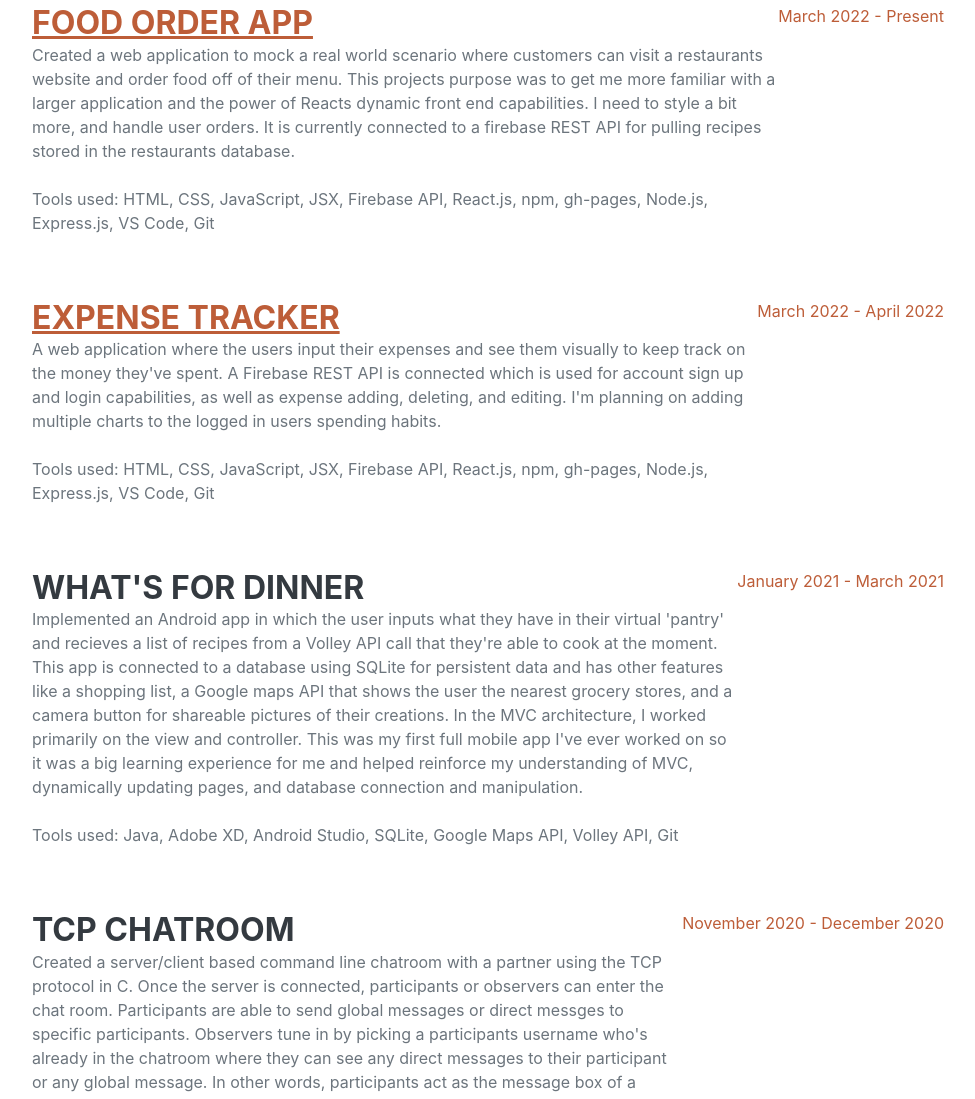
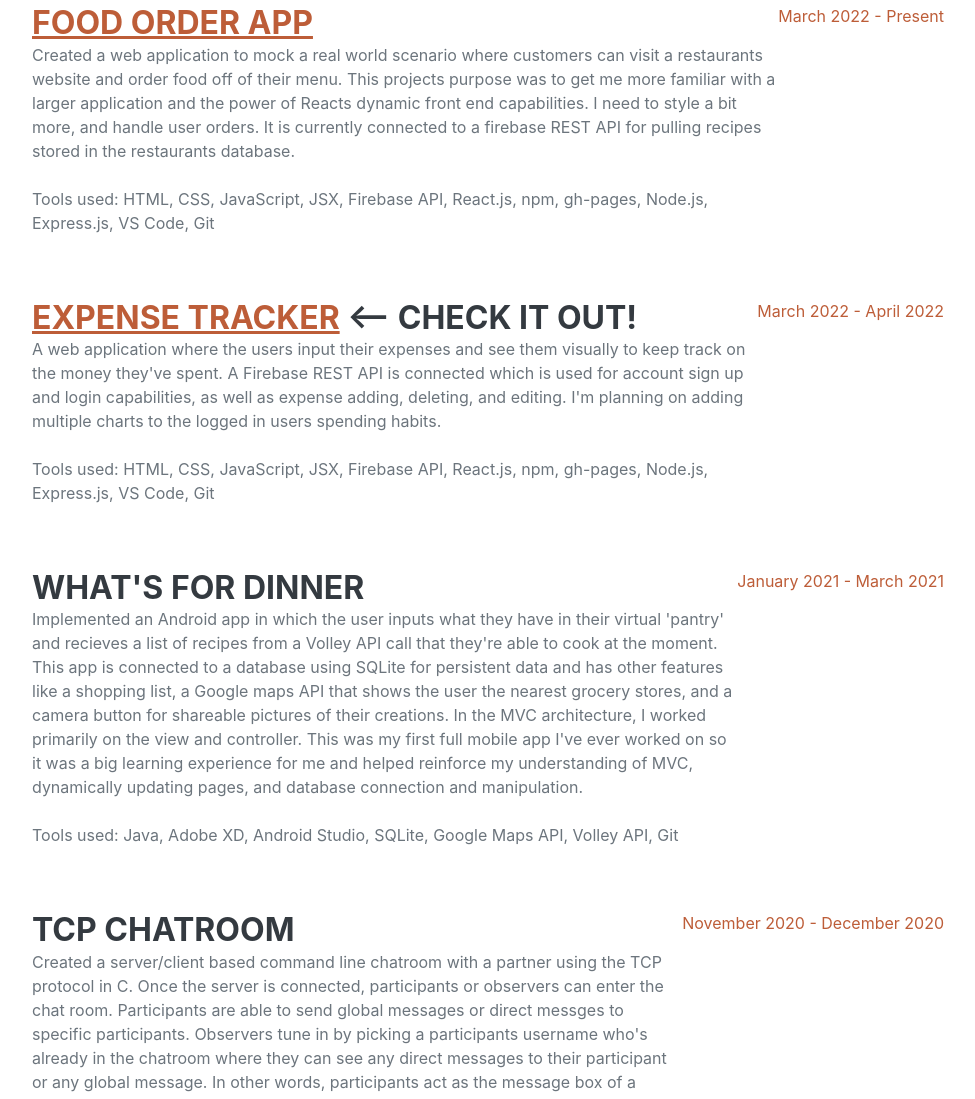
Before and after one commit to Marcaus-Cruz/marcaus-cruz.github.io, a website: page index.html in a window 1280 px wide. Shown: the part 2357-3456 px from the top of the page, without its empty margins (288-1263 px from the left). Drawn offline with nearby package versions, Linux system fonts and the light colour scheme; a web font is replaced by a local one.

Commit message:
Check it out

```diff
--- a/index.html
+++ b/index.html
@@ -127,7 +127,7 @@
 
                     <div class="d-flex flex-column flex-md-row justify-content-between mb-5">
                         <div class="flex-grow-1">
-                            <h3 class="mb-0"><a href="http://marcauscruz.com/expense-tracker/">Expense Tracker</a></h3>
+                            <h3 class="mb-0"><a href="http://marcauscruz.com/expense-tracker/">Expense Tracker</a> <-- Check it out!</h3>
                             <p> A web application where the users input their expenses and see them visually to keep track on the money they've spent. A Firebase REST API is connected which is used for
                                 account sign up and login capabilities, as well as expense adding, deleting, and editing. I'm planning on adding multiple charts
                                 to the logged in users spending habits.
```
